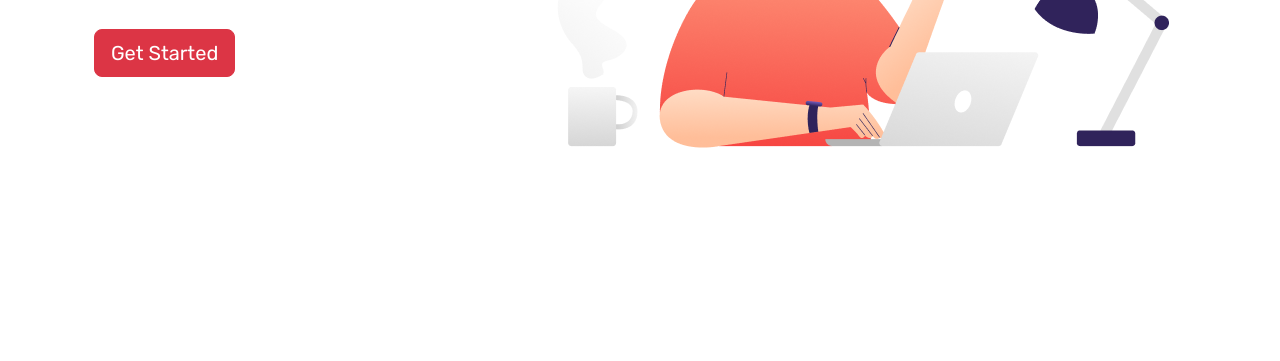
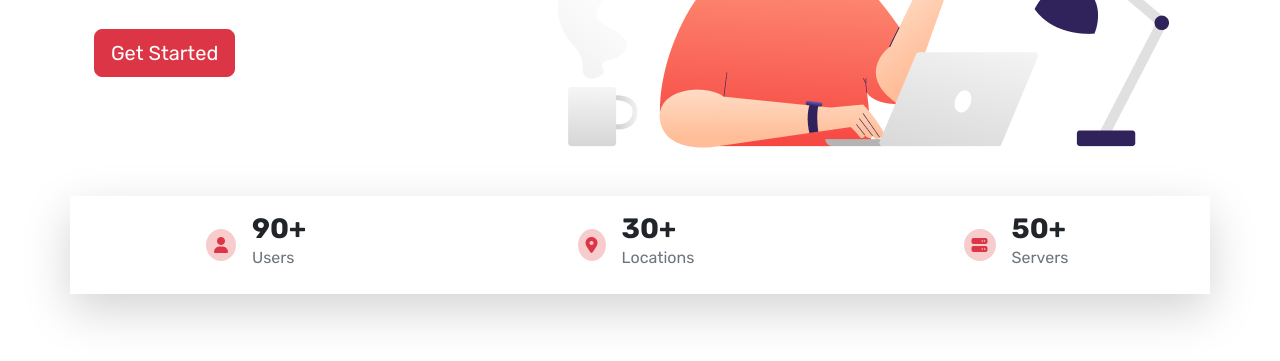
Before and after one commit to arifulsajib/vpn_web_bootstrap, a plain HTML site: page index.html in a window 1280 px wide. Shown: the part 353-714 px from the top of the page. Drawn offline with nearby package versions, Linux system fonts and the light colour scheme.

Commit message:
statistics

```diff
--- a/css/styles.css
+++ b/css/styles.css
@@ -4,3 +4,7 @@
 body {
   font-family: "Rubik", sans-serif !important;
 }
+
+.bg-lightred {
+  background-color: rgb(247, 204, 204);
+}
--- a/index.html
+++ b/index.html
@@ -64,6 +64,39 @@
       </div>
     </section>
 
+    <!-- statistics section -->
+    <section class="container mt-5 shadow-lg">
+      <div class="row">
+        <div class="col-4">
+          <div class="d-flex align-items-center justify-content-center">
+            <i class="fa-solid fa-user text-danger bg-lightred p-2 rounded-circle"></i>
+            <div class="p-2 ms-2 mt-2">
+              <h3 class="m-0 fw-bolder">90+</h3>
+              <p class="text-secondary">Users</p>
+            </div>
+          </div>
+        </div>
+        <div class="col-4">
+          <div class="d-flex align-items-center justify-content-center">
+            <i class="fa-solid fa-location-dot text-danger bg-lightred p-2 rounded-circle"></i>
+            <div class="p-2 ms-2 mt-2">
+              <h3 class="m-0 fw-bolder">30+</h3>
+              <p class="text-secondary">Locations</p>
+            </div>
+          </div>
+        </div>
+        <div class="col-4">
+          <div class="d-flex align-items-center justify-content-center">
+            <i class="fa-solid fa-server text-danger bg-lightred p-2 rounded-circle"></i>
+            <div class="p-2 ms-2 mt-2">
+              <h3 class="m-0 fw-bolder">50+</h3>
+              <p class="text-secondary">Servers</p>
+            </div>
+          </div>
+        </div>
+      </div>
+    </section>
+
     <!-- JS -->
     <script src="https://cdn.jsdelivr.net/npm/bootstrap@5.3.2/dist/js/bootstrap.bundle.min.js"></script>
   </body>
```
